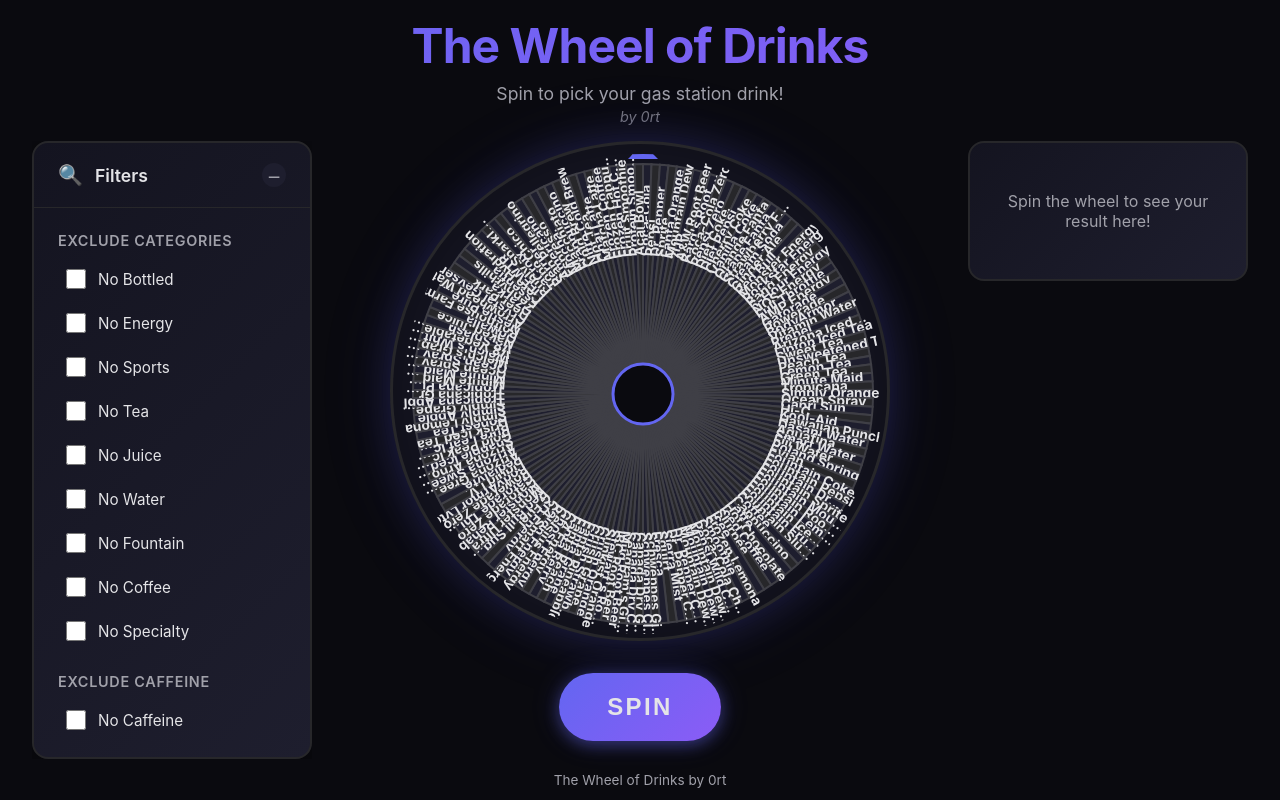
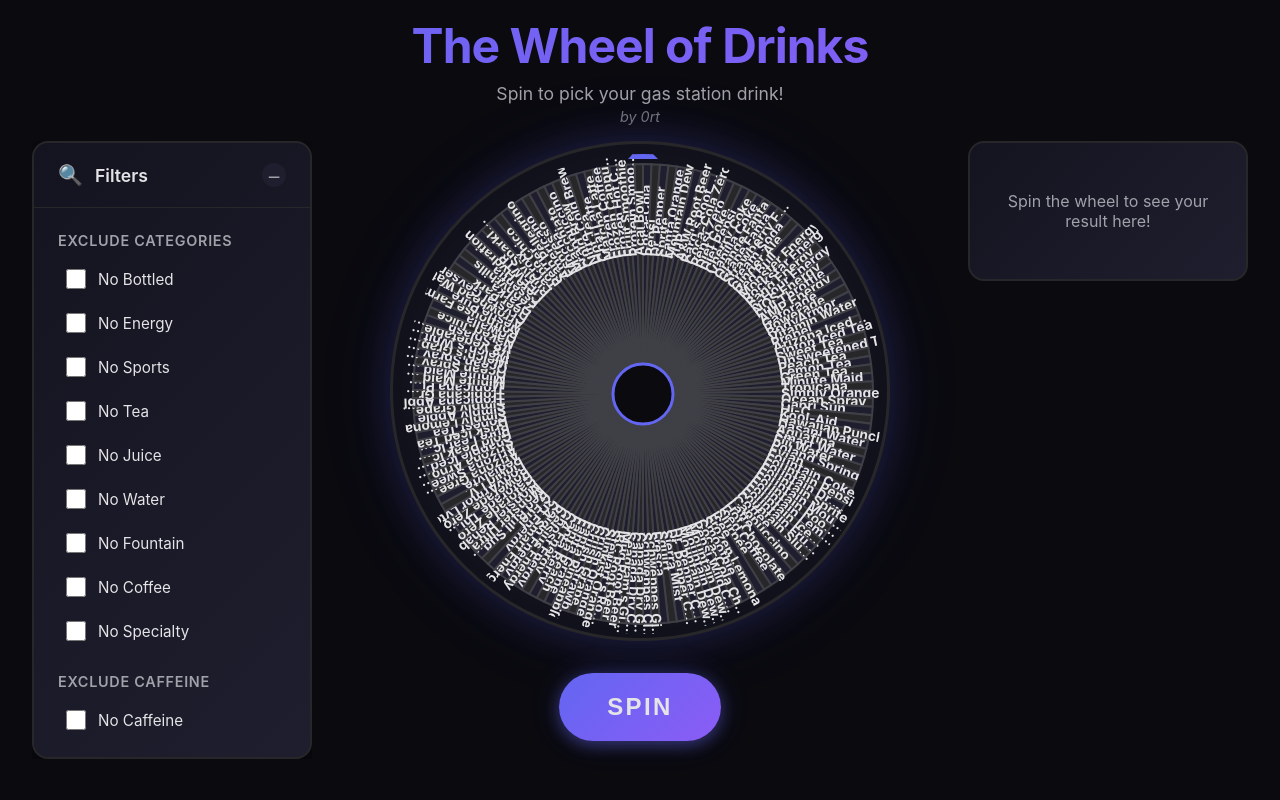
Before and after one commit to asp/WheelOfDrinks, a React (Vite) app: page / in a window 1280 px wide. Built offline with nearby package versions, Linux system fonts and the light colour scheme.

Commit message:
Remove footer text since it's already in the header

```diff
--- a/src/App.jsx
+++ b/src/App.jsx
@@ -85,9 +85,6 @@
         </aside>
       </div>
 
-      <footer className="app-footer">
-        <p>The Wheel of Drinks by 0rt</p>
-      </footer>
     </div>
   )
 }
```
